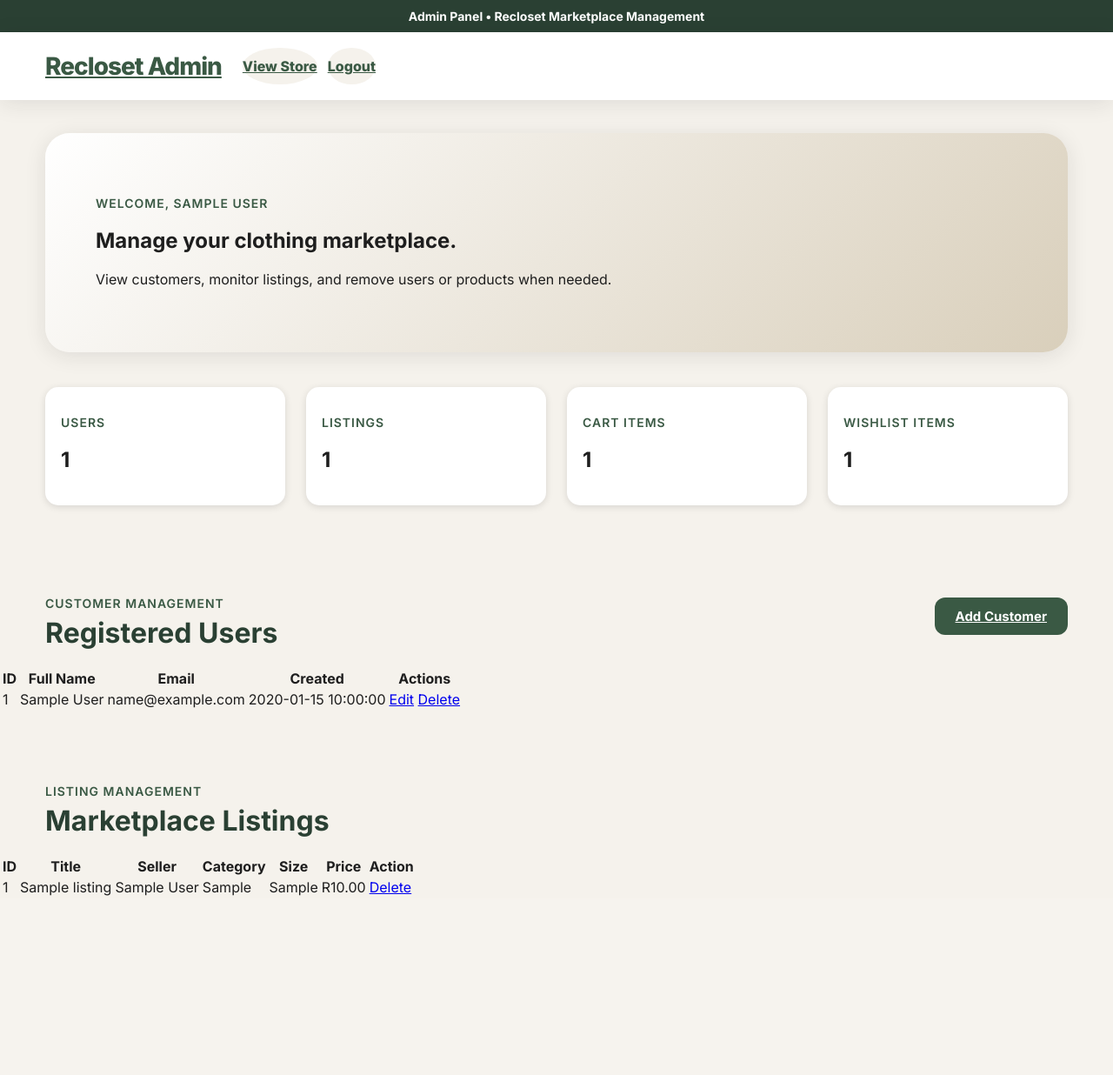
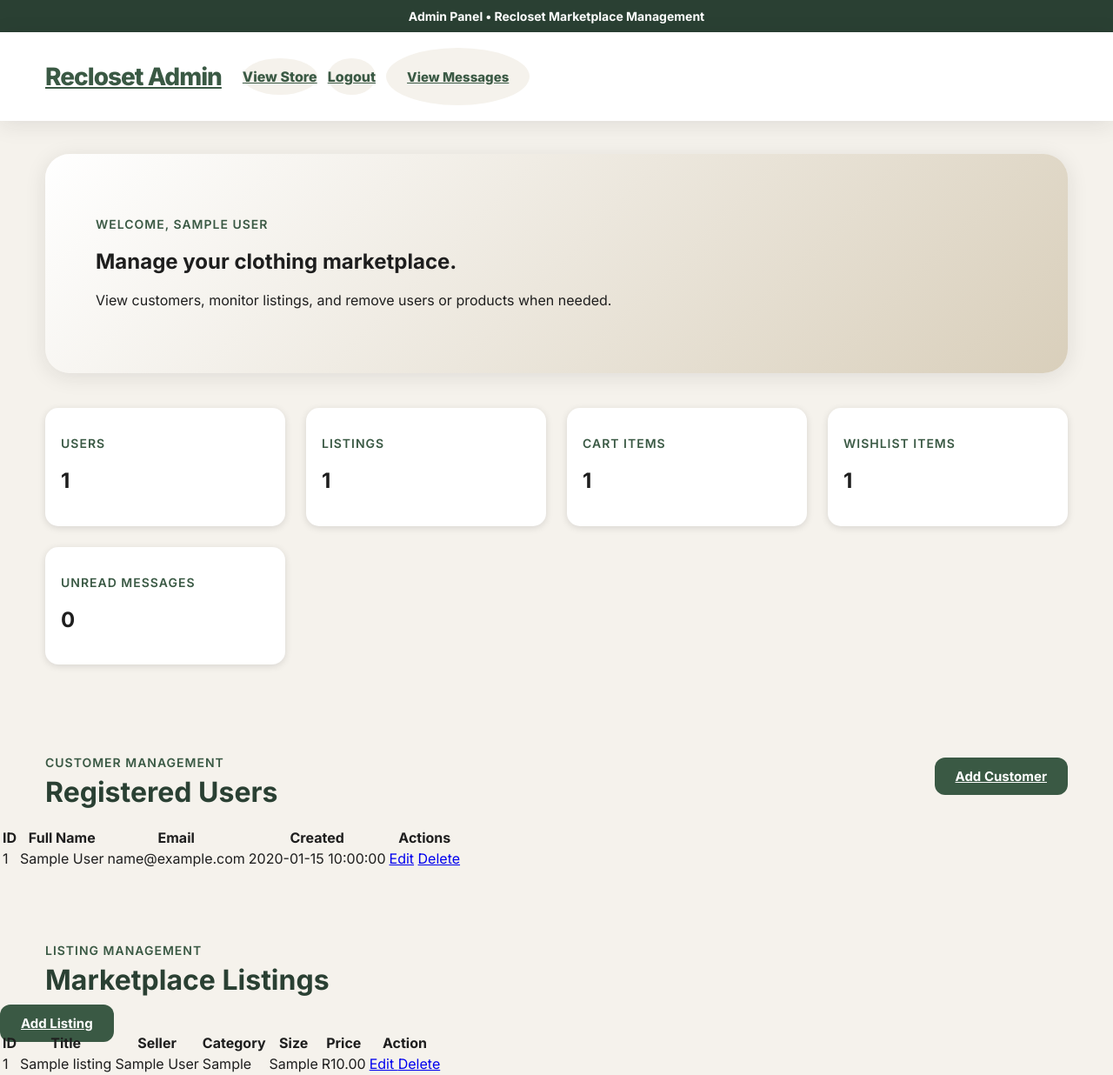
Before and after one commit to ST456076/WEDE_PART2, a PHP site: page /admin_dashboard.php in a window 1280 px wide. Shown: the whole page at 87% size. Before the commit the page ends 1030 px from the top, so only its background shows below. Run offline with PHP 8.4, Linux system fonts and the light colour scheme; the visitor is signed in with stand-in values (Sample User, id 1); tables that the repository leaves empty or names only in its code hold one stand-in row (values such as "Sample post").

Commit message:
admin_dasbord Updated
impoved admin panel

```diff
--- a/admin_dashboard.php
+++ b/admin_dashboard.php
@@ -1,6 +1,15 @@
 <?php
 session_start();
 include "DBConn.php";
+// Mark all unread messages as read
+$totalUnreadMessages = mysqli_fetch_assoc(
+    mysqli_query(
+        $conn,
+        "SELECT COUNT(*) AS total
+         FROM messages
+         WHERE status = 'Unread'"
+    )
+)['total'];
 include "bootstrap.php";
 
 if (!isset($_SESSION['admin_id'])) {
@@ -43,6 +52,15 @@ $totalUsers = mysqli_fetch_assoc(mysqli_query($conn, "SELECT COUNT(*) AS total F
 $totalListings = mysqli_fetch_assoc(mysqli_query($conn, "SELECT COUNT(*) AS total FROM listings"))['total'];
 $totalCart = mysqli_fetch_assoc(mysqli_query($conn, "SELECT COUNT(*) AS total FROM cart"))['total'];
 $totalWishlist = mysqli_fetch_assoc(mysqli_query($conn, "SELECT COUNT(*) AS total FROM wishlist"))['total'];
+// Count unread messages
+$totalUnreadMessages = mysqli_fetch_assoc(
+    mysqli_query(
+        $conn,
+        "SELECT COUNT(*) AS total
+         FROM messages
+         WHERE status = 'Unread'"
+    )
+)['total'];
 ?>
 
 <!DOCTYPE html>
@@ -62,6 +80,9 @@ $totalWishlist = mysqli_fetch_assoc(mysqli_query($conn, "SELECT COUNT(*) AS tota
     <nav class="market-icons">
         <a href="user_dashboard.php">View Store</a>
         <a href="logout.php">Logout</a>
+        <a class="green-btn" href="admin_messages.php">
+    View Messages
+</a>
     </nav>
 </header>
 
@@ -107,6 +128,14 @@ $totalWishlist = mysqli_fetch_assoc(mysqli_query($conn, "SELECT COUNT(*) AS tota
                 <h2><?php echo $totalWishlist; ?></h2>
             </div>
         </div>
+            <div class="product-card">
+        <div class="product-info">
+            <p class="small-label">Unread Messages</p>
+            <h2><?php echo $totalUnreadMessages; ?></h2>
+        </div>
+    </div>
+
+</section>
     </section>
 
     <br><br>
@@ -152,6 +181,10 @@ $totalWishlist = mysqli_fetch_assoc(mysqli_query($conn, "SELECT COUNT(*) AS tota
             <h2>Marketplace Listings</h2>
         </div>
     </div>
+    <!-- Add Listing Button -->
+     <a class="green-btn" href="admin_add_listing.php">
+    Add Listing
+</a>
 
     <div class="admin-table-box">
         <table class="admin-table">
@@ -173,9 +206,24 @@ $totalWishlist = mysqli_fetch_assoc(mysqli_query($conn, "SELECT COUNT(*) AS tota
                     <td><?php echo htmlspecialchars($item['category']); ?></td>
                     <td><?php echo htmlspecialchars($item['size']); ?></td>
                     <td>R<?php echo number_format((float)$item['price'], 2); ?></td>
-                    <td>
-                        <a class="danger-link" href="admin_dashboard.php?delete_listing=<?php echo $item['listing_id']; ?>" onclick="return confirm('Delete this listing?')">Delete</a>
-                    </td>
+                   <td>
+
+    <!-- Edit Listing -->
+    <a
+        class="outline-green-btn"
+        href="admin_edit_listing.php?id=<?php echo $item['listing_id']; ?>">
+        Edit
+    </a>
+
+    <!-- Delete Listing -->
+    <a
+        class="danger-link"
+        href="admin_dashboard.php?delete_listing=<?php echo $item['listing_id']; ?>"
+        onclick="return confirm('Delete this listing?')">
+        Delete
+    </a>
+
+</td>
                 </tr>
             <?php } ?>
         </table>
@@ -183,5 +231,6 @@ $totalWishlist = mysqli_fetch_assoc(mysqli_query($conn, "SELECT COUNT(*) AS tota
 
 </main>
 
+
 </body>
 </html>
```
